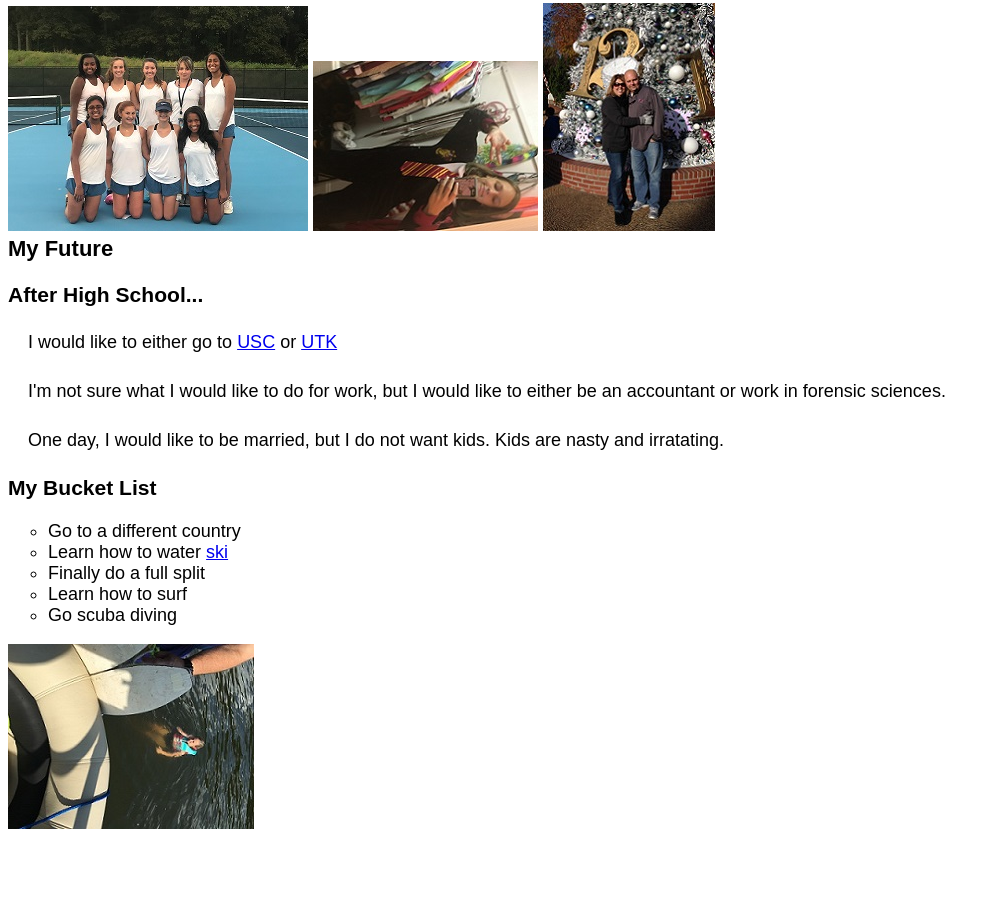
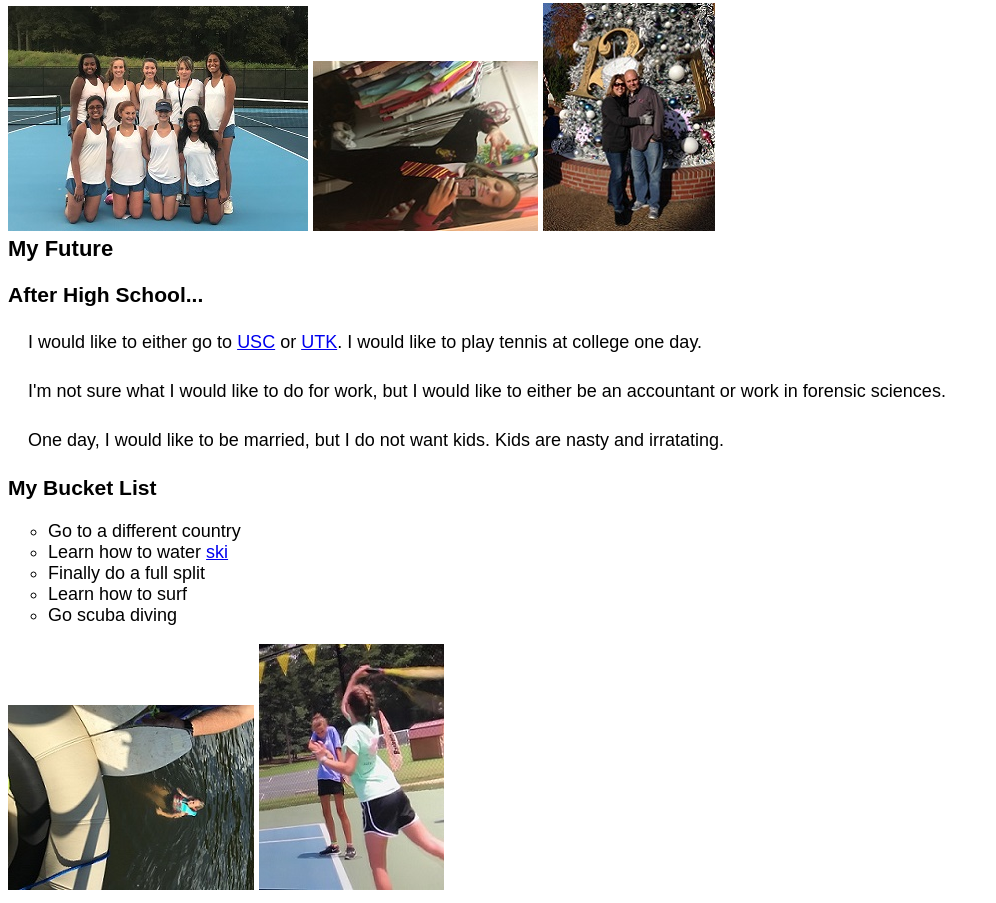
Before and after one commit to DogreRunt/past-present-future, a plain HTML site: page index.html in a window 1280 px wide. Shown: the part 878-1781 px from the top of the page, without its empty margins (0-996 px from the left). Before the commit the page ends 1720 px from the top, so only its background shows below. Drawn offline with Linux system fonts and the light colour scheme; a web font is replaced by a local one.

Commit message:
Add files via upload

```diff
--- a/index.html
+++ b/index.html
@@ -43,7 +43,7 @@
 
 <h2>My Future</h2>
 <h3>After High School...</h3>
-  <p>I would like to either go to <a href="http://www.sc.edu/"> USC</a> or <a href="https://www.utk.edu/"> UTK</a></p>
+  <p>I would like to either go to <a href="http://www.sc.edu/"> USC</a> or <a href="https://www.utk.edu/"> UTK</a>. I would like to play  tennis at college one day.</p>
   <p>I'm not sure what I would like to do for work, but I would like to either be an accountant or work in forensic sciences.</p>
   <p>One day, I would like to be married, but I do not want kids. Kids are nasty and irratating.</p>
 
@@ -58,3 +58,4 @@
 
 
 <img src="img/ski.jpg" alt="My first attempt at skiing">
+<img src="img/tennis.jpg" alt="Me playing tennis at camp">
```
Also changed, not shown: img/tennis.jpg (added).
